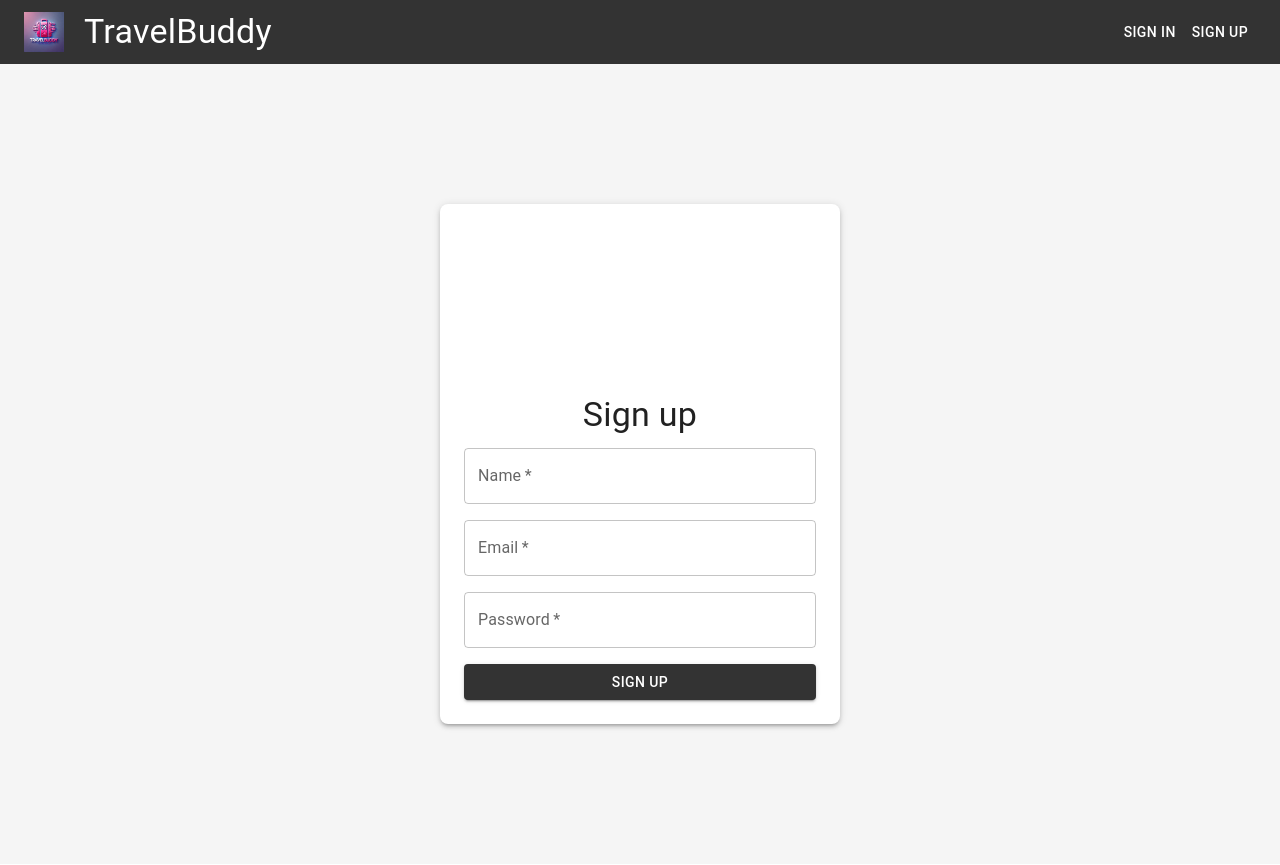
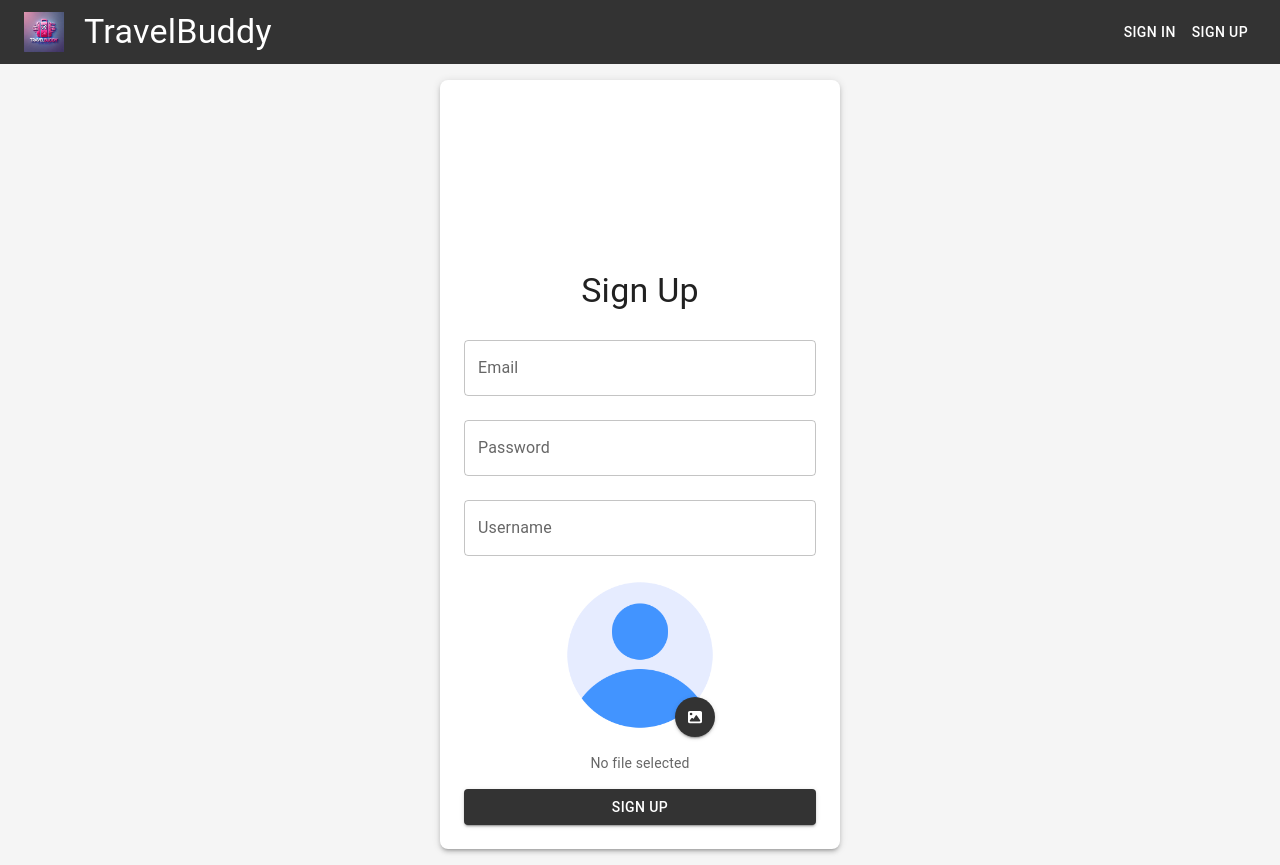
Before and after one commit to noagedo/Travel-Buddy, a React (Vite) app: page /sign-up in a window 1280 px wide. Built offline with nearby package versions, Linux system fonts and the light colour scheme.

Commit message:
fix signup and signin, useUsers

```diff
--- a/src/components/ScrollIndicator.tsx
+++ b/src/components/ScrollIndicator.tsx
@@ -1,4 +1,3 @@
-// src/components/ScrollIndicator.tsx
 import React from 'react';
 import { Box } from '@mui/material';
 
--- a/src/components/SignIn.tsx
+++ b/src/components/SignIn.tsx
@@ -1,36 +1,45 @@
 import React, { useState } from 'react';
-import { Box, Button, TextField, Typography, Stack, Alert } from '@mui/material';
 import { useNavigate } from 'react-router-dom';
+import useUsers from '../hooks/useUsers';
+import { Box, Button, TextField, Typography, Alert } from '@mui/material';
+import { useForm } from 'react-hook-form';
 import logoGif from '../assets/Animation - 1735911293502.gif';
-import useUsers from '../hooks/useUsers';
+
+interface FormData {
+  email: string
+  password: string
+}
 
 const SignIn: React.FC = () => {
   const navigate = useNavigate();
-	const { signIn, error, isLoading } = useUsers();
-	const [email, setEmail] = useState('');
-	const [password, setPassword] = useState('');
-	const [localLoading, setLocalLoading] = useState(false);
+  const { signIn, isLoading } = useUsers();
+  const { register, handleSubmit, formState: { errors } } = useForm<FormData>();
+  const [signInError, setSignInError] = useState<string | null>(null);
 
-	const handleSignIn = async () => {
-		setLocalLoading(true);
-		await signIn(email, password);
-		setTimeout(() => {
-			setLocalLoading(false);
-			if (!error) {
-				navigate('/posts');
-				window.location.reload();
+  const onSubmit = async (data: FormData) => {
+    setSignInError(null);
+	try {
+		const result = await signIn(data.email, data.password);
+		if (result.success) {
+		  navigate('/');
+		} else {
+		  setSignInError(result.error || 'Invalid email or password. Please try again.');
 		}
-		}, 1000);
+    } catch {
+    setSignInError('An unexpected error occurred. Please try again.');
+    }
   };
 
   return (
     <Box
       sx={{
         display: 'flex',
+        flexDirection: 'column',
         justifyContent: 'center',
         alignItems: 'center',
         minHeight: '100vh',
         bgcolor: '#f5f5f5',
+        p: 2
       }}
     >
       <Box
@@ -40,7 +49,6 @@ const SignIn: React.FC = () => {
           alignItems: 'center',
           width: '100%',
           maxWidth: 400,
-					margin: 'auto',
           padding: 3,
           boxShadow: 3,
           borderRadius: 2,
@@ -54,37 +62,53 @@ const SignIn: React.FC = () => {
 		sx={{ width: 150, height: 150, marginBottom: 2 }}
 		/>
         <Typography variant="h4" component="h1" gutterBottom>
-					Sign in
+          Sign In
         </Typography>
-				<Stack spacing={2} sx={{ width: '100%' }}>
+
+        <form onSubmit={handleSubmit(onSubmit)} style={{ width: '100%' }}>
           <TextField
             label="Email"
             type="email"
             variant="outlined"
             fullWidth
-						required
-						value={email}
-						onChange={(e) => setEmail(e.target.value)}
+            {...register("email", {
+              required: "Email is required",
+              pattern: {
+                value: /^[A-Z0-9._%+-]+@[A-Z0-9.-]+\.[A-Z]{2,}$/i,
+                message: "Invalid email address"
+              }
+            })}
+            error={!!errors.email}
+            helperText={errors.email?.message}
+            margin="normal"
           />
           <TextField
             label="Password"
             type="password"
             variant="outlined"
             fullWidth
-						required
-						value={password}
-						onChange={(e) => setPassword(e.target.value)}
+            {...register("password", { required: "Password is required" })}
+            error={!!errors.password}
+            helperText={errors.password?.message}
+            margin="normal"
           />
-					{error && <Alert severity="error">{error}</Alert>}
+
+          {signInError && <Alert severity="error">{signInError}</Alert>}
+
           <Button
+            type="submit"
             variant="contained"
             fullWidth
-						onClick={handleSignIn}
-						disabled={isLoading || localLoading}
+            disabled={isLoading}
+            sx={{ mt: 2 }}
           >
-						{isLoading || localLoading ? 'Signing in...' : 'Sign in'}
+            {isLoading ? 'Signing in...' : 'Sign In'}
           </Button>
-				</Stack>
+        </form>
+
+        <Typography variant="body2" sx={{ mt: 2 }}>
+          Don't have an account? <Button onClick={() => navigate('/signup')}>Sign Up</Button>
+        </Typography>
       </Box>
     </Box>
   );
--- a/src/components/SignUp.tsx
+++ b/src/components/SignUp.tsx
@@ -1,31 +1,63 @@
-import React, { useState } from 'react';
-import { Box, Button, TextField, Typography, Stack, Alert } from '@mui/material';
+import React, { useState, useRef, useEffect } from 'react';
 import { useNavigate } from 'react-router-dom';
+import useUsers from '../hooks/useUsers';
+import { Box, Button, TextField, Typography, Alert } from '@mui/material';
+import avatar from '../assets/avatarProfile.png';
+import { FontAwesomeIcon } from '@fortawesome/react-fontawesome';
+import { faImage } from '@fortawesome/free-solid-svg-icons';
+import { useForm } from 'react-hook-form';
 import logoGif from '../assets/Animation - 1735911293502.gif';
-import useUsers from '../hooks/useUsers';
+
+interface FormData {
+  email: string
+  userName: string
+  password: string
+  img: File[]
+}
 
 const SignUp: React.FC = () => {
   const navigate = useNavigate();
   const { signUp, error, isLoading } = useUsers();
-  const [email, setEmail] = useState('');
-  const [password, setPassword] = useState('');
-  const [userName, setUserName] = useState('');
+  const inputFileRef = useRef<HTMLInputElement | null>(null);
+  const [selectedImage, setSelectedImage] = useState<File | null>(null);
+  const { register, handleSubmit, watch, formState: { errors } } = useForm<FormData>();
+  const [img] = watch(["img"])
 
-  const handleSignUp = async () => {
-    await signUp(email, password, userName);
+  useEffect(() => {
+    if (img && img[0]) {
+      const validFileTypes = ['image/jpeg', 'image/png'];
+      if (!validFileTypes.includes(img[0].type)) {
+        alert('Please upload a valid image file (JPEG or PNG).');
+        return;
+      }
+      setSelectedImage(img[0]);
+    }
+  }, [img]);
+
+  const onSubmit = async (data: FormData) => {
+    if (!selectedImage) {
+      alert('Please upload a profile picture.');
+      return;
+    }
+
+    await signUp(data.email, data.password, data.userName, selectedImage);
     if (!error) {
       navigate('/');
     }
   };
 
+  const { ref, ...restRegisterParams } = register("img")
+
   return (
     <Box
       sx={{
         display: 'flex',
+        flexDirection: 'column',
         justifyContent: 'center',
         alignItems: 'center',
         minHeight: '100vh',
         bgcolor: '#f5f5f5',
+        p: 2
       }}
     >
       <Box
@@ -35,7 +67,6 @@ const SignUp: React.FC = () => {
           alignItems: 'center',
           width: '100%',
           maxWidth: 400,
-          margin: 'auto',
           padding: 3,
           boxShadow: 3,
           borderRadius: 2,
@@ -43,52 +74,123 @@ const SignUp: React.FC = () => {
         }}
       >
         <Box
-          component="img"
-          src={logoGif}
-          alt="Logo"
-          sx={{ width: 150, height: 150, marginBottom: 2 }}
+        component="img"
+        src={logoGif}
+         alt="Logo"
+         sx={{ width: 150, height: 150, marginBottom: 2 }}
         />
         <Typography variant="h4" component="h1" gutterBottom>
-          Sign up
+          Sign Up
         </Typography>
-        <Stack spacing={2} sx={{ width: '100%' }}>
-          <TextField
-            label="Name"
-            type="text"
-            variant="outlined"
-            fullWidth
-            required
-            value={userName}
-            onChange={(e) => setUserName(e.target.value)}
-          />
+
+        <form onSubmit={handleSubmit(onSubmit)} style={{ width: '100%' }}>
           <TextField
             label="Email"
             type="email"
             variant="outlined"
             fullWidth
-            required
-            value={email}
-            onChange={(e) => setEmail(e.target.value)}
+            {...register("email", {
+              required: "Email is required",
+              pattern: {
+                value: /^[A-Z0-9._%+-]+@[A-Z0-9.-]+\.[A-Z]{2,}$/i,
+                message: "Invalid email address"
+              }
+            })}
+            error={!!errors.email}
+            helperText={errors.email?.message}
+            margin="normal"
           />
           <TextField
             label="Password"
             type="password"
             variant="outlined"
             fullWidth
-            required
-            value={password}
-            onChange={(e) => setPassword(e.target.value)}
+            {...register("password", {
+              required: "Password is required",
+              minLength: {
+                value: 8,
+                message: "Password must be at least 8 characters long"
+              }
+            })}
+            error={!!errors.password}
+            helperText={errors.password?.message}
+            margin="normal"
           />
+          <TextField
+            label="Username"
+            type="text"
+            variant="outlined"
+            fullWidth
+            {...register("userName", { required: "Username is required" })}
+            error={!!errors.userName}
+            helperText={errors.userName?.message}
+            margin="normal"
+          />
+
+          <Box
+            sx={{
+              display: 'flex',
+              flexDirection: 'column',
+              alignItems: 'center',
+              my: 2
+            }}
+          >
+            <Box sx={{ position: 'relative', mb: 2 }}>
+              <img
+                src={selectedImage ? URL.createObjectURL(selectedImage) : avatar}
+                alt="Profile"
+                style={{
+                  width: '150px',
+                  height: '150px',
+                  borderRadius: '50%',
+                  objectFit: 'cover'
+                }}
+              />
+              <Button
+                variant="contained"
+                component="label"
+                sx={{
+                  position: 'absolute',
+                  bottom: 0,
+                  right: 0,
+                  minWidth: 'auto',
+                  width: '40px',
+                  height: '40px',
+                  borderRadius: '50%',
+                  padding: 0,
+                }}
+              >
+                <FontAwesomeIcon icon={faImage} />
+                <input
+                  ref={(item) => {
+                    ref(item);
+                    if (item) {
+                      inputFileRef.current = item;
+                    }
+                  }}
+                  {...restRegisterParams}
+                  type="file"
+                  accept='image/png, image/jpeg'
+                  style={{ display: 'none' }}
+                />
+              </Button>
+            </Box>
+            <Typography variant="body2" color="text.secondary">
+              {selectedImage ? selectedImage.name : 'No file selected'}
+            </Typography>
+          </Box>
+
           {error && <Alert severity="error">{error}</Alert>}
+
           <Button
+            type="submit"
             variant="contained"
             fullWidth
-            onClick={handleSignUp}
             disabled={isLoading}
           >
-            {isLoading ? 'Signing up...' : 'Sign up'}
+            {isLoading ? 'Signing up...' : 'Sign Up'}
           </Button>
-        </Stack>
+        </form>
       </Box>
     </Box>
   );
```
Also changed, not shown: src/hooks/useUsers.ts (+37 -22 lines), src/services/user-servies.ts (+36 -32 lines), src/App.tsx (line endings or trailing spaces), src/assets/avatarProfile.png (added). Lines whose indentation alone changed are shown as unchanged.
